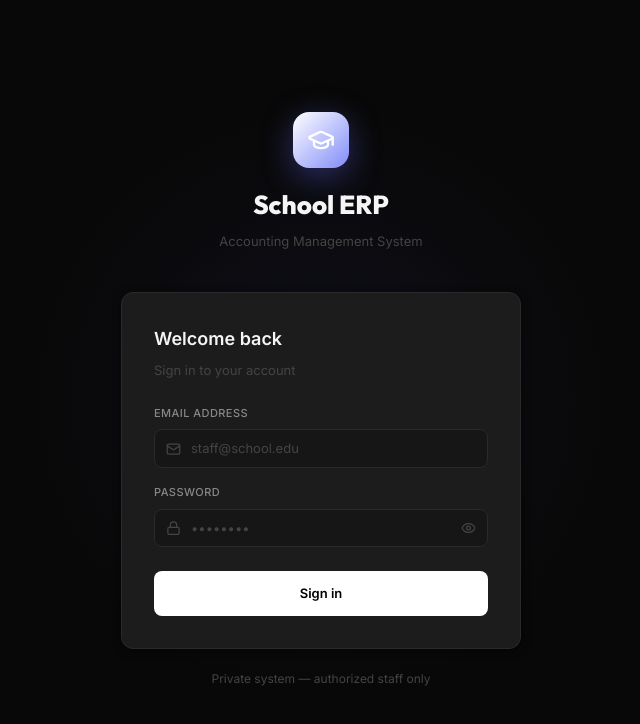
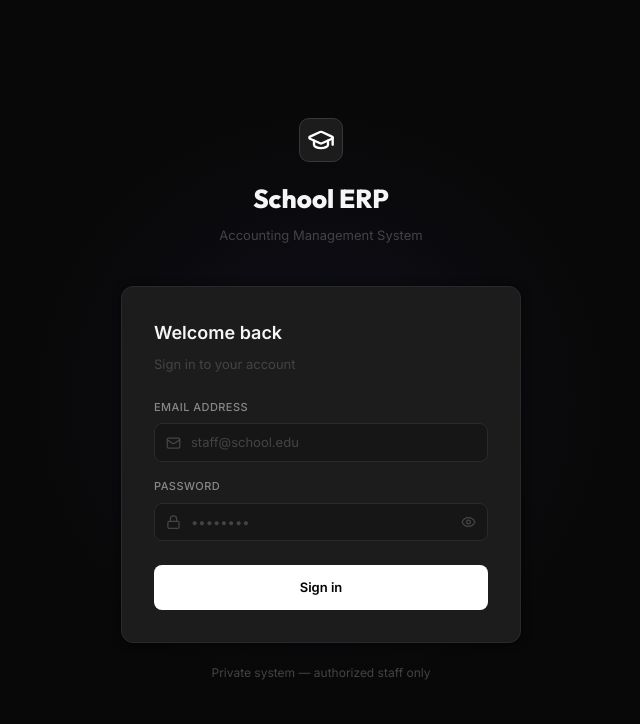
Before and after one commit to proislary8/School-erp-offline, a Next.js app: page /login in a window 1280 px wide. Shown: the top 724 px of the page, without its empty margins (319-959 px from the left). Built offline with nearby package versions, Linux system fonts and the light colour scheme; no server answers.

Commit message:
Design: fix login page icon to match monochrome B&W theme

```diff
--- a/src/app/login/page.tsx
+++ b/src/app/login/page.tsx
@@ -53,12 +53,12 @@ export default function LoginPage() {
         {/* Logo */}
         <div style={{ textAlign: 'center', marginBottom: '40px' }}>
           <div style={{
-            width: '56px', height: '56px',
-            background: 'linear-gradient(135deg, var(--accent), #818cf8)',
-            borderRadius: '16px',
+            width: '44px', height: '44px',
+            background: '#1c1c1c',
+            border: '1px solid #383838',
+            borderRadius: '10px',
             display: 'flex', alignItems: 'center', justifyContent: 'center',
             margin: '0 auto 16px',
-            boxShadow: '0 8px 32px rgba(99,102,241,0.4)',
           }}>
             <GraduationCap size={28} color="white" />
           </div>
```
